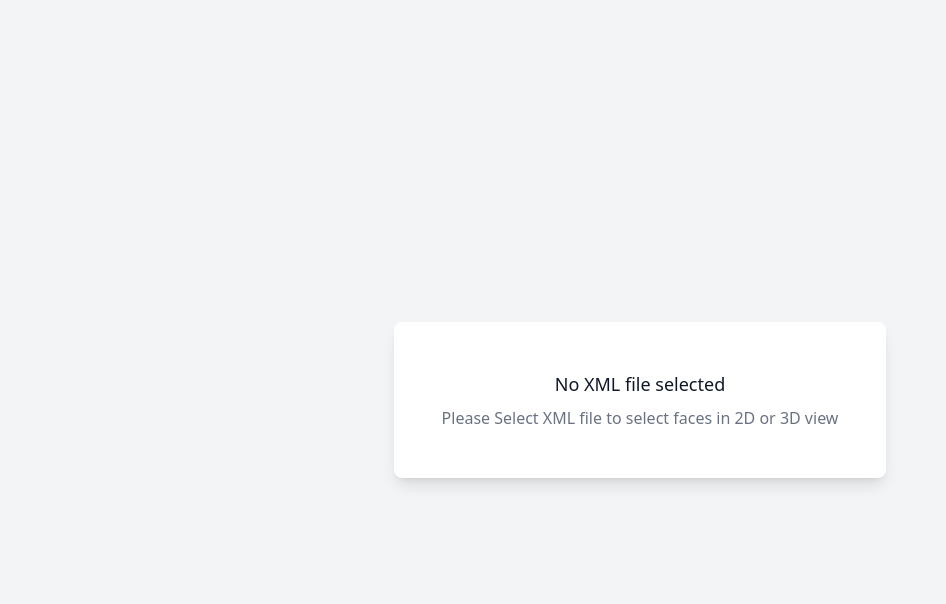
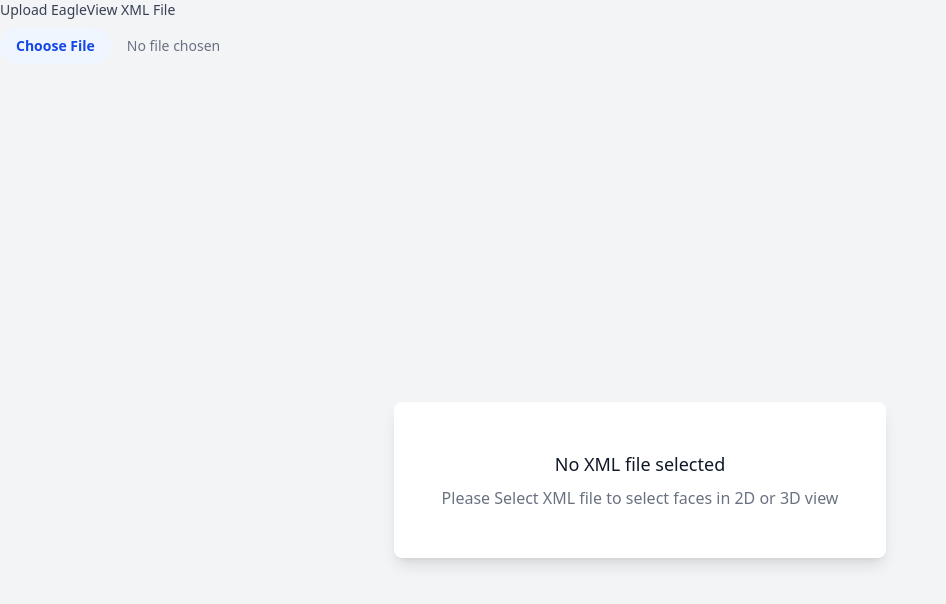
Before and after one commit to saurabh-vardaam/xmlselector, a React (Vite) app: page / in a window 1280 px wide. Shown: the top 604 px of the page, without its empty margins (0-946 px from the left). Built offline with nearby package versions, Linux system fonts and the light colour scheme.

Commit message:
testing code added for xml

```diff
--- a/src/App.tsx
+++ b/src/App.tsx
@@ -35,6 +35,8 @@
   const [isAllSelected, setIsAllSelected] = useState(false);
   const [error, setError] = useState<string>("");
   const hasInitializedSelection = useRef<boolean>(false);
+  const [fileName, setFileName] = useState<string>("");
+  const fileInputRef = useRef<HTMLInputElement>(null);
   const sendDataToFlutter = (data: any) => {
     if (
       window.webkit &&
@@ -68,7 +70,7 @@
     };
   }, []);
 
-  const handleSelectionChange = (summary: SelectionSummaryItem[],currentSelection: FaceSelectionItem[]) => {
+  const handleSelectionChange = (summary: SelectionSummaryItem[], currentSelection: FaceSelectionItem[]) => {
     const selectionData = {
       selectedFaces: currentSelection.map((item) => {
         const faceId = item.faceId;
@@ -165,8 +167,75 @@
     }
   }, [reportData]);
 
+
+  const handleFileUpload = (event: React.ChangeEvent<HTMLInputElement>) => {
+    const file = event.target.files?.[0];
+    if (!file) return;
+
+    if (file.type !== "text/xml" && !file.name.endsWith(".xml")) {
+      setError("Please select a valid XML file");
+      return;
+    }
+
+    setFileName(file.name);
+    setError("");
+
+    const reader = new FileReader();
+    reader.onload = (e) => {
+      const content = e.target?.result as string;
+      setXmlContent(content);
+    };
+    reader.onerror = () => {
+      setError("Error reading file");
+    };
+    reader.readAsText(file);
+  };
+
+  const handleClearFile = () => {
+    setXmlContent(null);
+    setFileName("");
+    setError("");
+    setReportData(null);
+    setXmlUISelection(new Set());
+    setIsAllSelected(false);
+    if (fileInputRef.current) {
+      fileInputRef.current.value = "";
+    }
+  };
   return (
     <div className="min-h-screen bg-gray-100">
+          <div className="mb-4">
+          <label
+            htmlFor="xml-file"
+            className="block mb-2 text-sm font-medium text-gray-700"
+          >
+            Upload EagleView XML File
+          </label>
+          <div className="flex items-center space-x-4">
+            <input
+              ref={fileInputRef}
+              id="xml-file"
+              type="file"
+              accept=".xml,text/xml"
+              onChange={handleFileUpload}
+              className="block w-full text-sm text-gray-500 file:mr-4 file:py-2 file:px-4 file:rounded-full file:border-0 file:text-sm file:font-semibold file:bg-blue-50 file:text-blue-700 hover:file:bg-blue-100"
+            />
+            {xmlContent && (
+              <button
+                onClick={handleClearFile}
+                className="px-4 py-2 text-sm font-medium text-red-700 transition-colors bg-red-100 rounded-md hover:bg-red-200"
+              >
+                Clear File
+              </button>
+            )}
+          </div>
+        </div>
+
+        {fileName && (
+          <div className="mb-2 text-sm text-gray-600">
+            <span className="font-medium">Loaded file:</span> {fileName}
+          </div>
+        )}
       {xmlContent ? (
         <CustomEagleViewSelector
           xmlContent={xmlContent}
```
